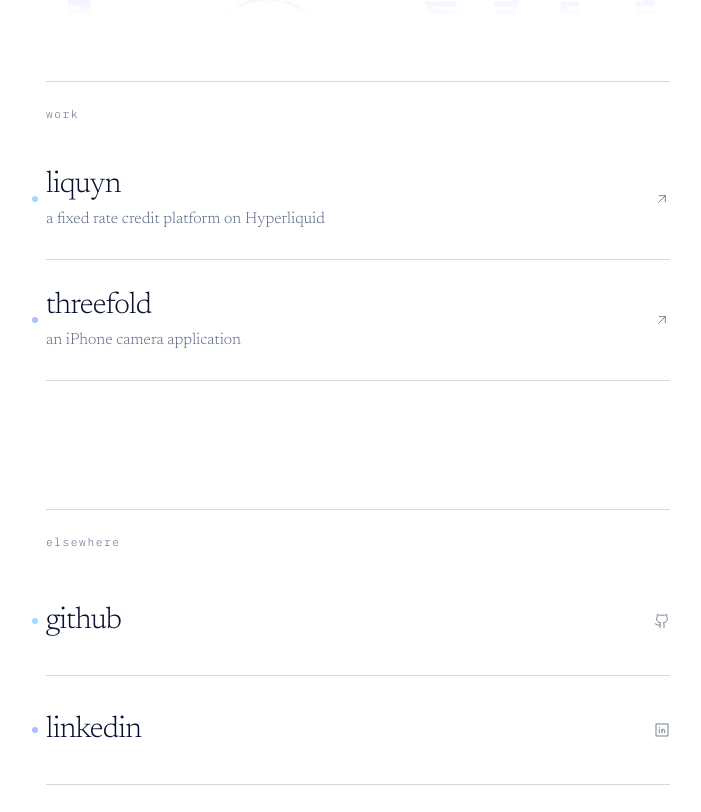
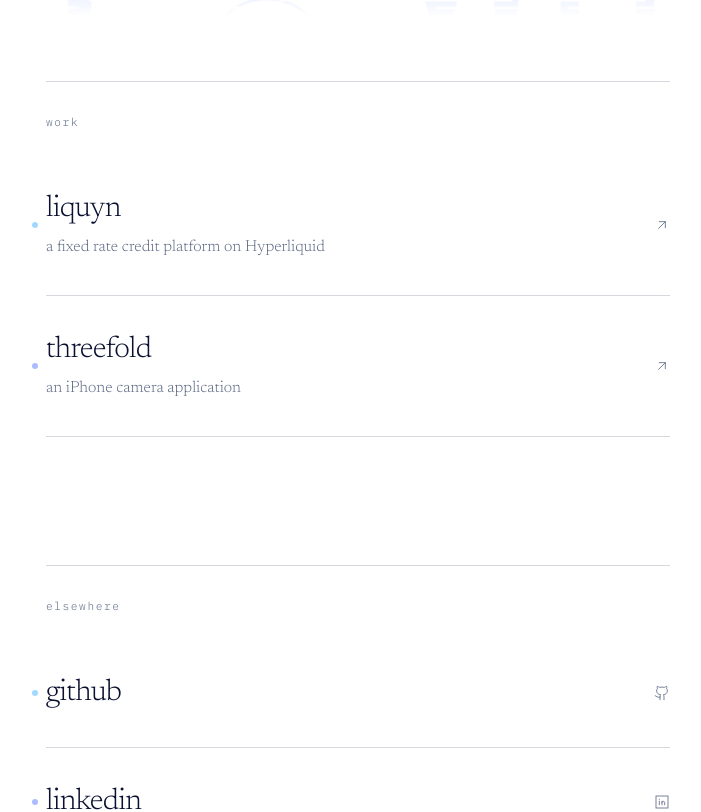
Before and after one commit to kylebolton/personal, a Next.js app: page / in a window 1280 px wide. Shown: the part 788-1600 px from the top of the page, without its empty margins (282-983 px from the left). Built offline with nearby package versions, Linux system fonts and the light colour scheme.

Commit message:
Loosen spacing across work and elsewhere sections
Co-Authored-By: Claude Sonnet 5.5 <noreply@anthropic.com>

```diff
--- a/src/app/page.tsx
+++ b/src/app/page.tsx
@@ -38,7 +38,7 @@ const links = [
   { label: "contact", href: "mailto:hello@kylebolton.me", icon: MailIcon, marker: "bg-sun" },
 ];
 
-const row = "group relative flex items-center gap-4 border-b hairline py-6 md:py-7";
+const row = "group relative flex items-center gap-4 border-b hairline py-8 md:py-9";
 const marker =
   "absolute -left-3.5 size-1.5 rounded-full opacity-40 transition-opacity duration-300 group-hover:opacity-100 group-active:opacity-100 group-focus-visible:opacity-100";
 const nudge =
@@ -86,7 +86,7 @@ export default function Home() {
 
         <section className="pb-24 md:pb-32">
           <Rule />
-          <p className="label mt-6 mb-4">work</p>
+          <p className="label mt-8 mb-6">work</p>
           <ul>
             {projects.map((p, i) => (
               <li key={p.name}>
@@ -97,7 +97,7 @@ export default function Home() {
                       <span className="block text-2xl font-light tracking-tight md:text-3xl">
                         {p.name}
                       </span>
-                      <span className="mt-1 block text-sm text-muted md:text-base">{p.text}</span>
+                      <span className="mt-2 block text-sm text-muted md:text-base">{p.text}</span>
                     </span>
                     <ArrowUpRight className="size-4 text-muted transition-colors group-hover:text-foreground group-active:text-foreground group-focus-visible:text-foreground" />
                   </Link>
@@ -109,12 +109,12 @@ export default function Home() {
 
         <section className="pb-24 md:pb-32">
           <Rule />
-          <p className="label mt-6 mb-4">elsewhere</p>
+          <p className="label mt-8 mb-6">elsewhere</p>
           <ul>
             {links.map((l, i) => (
               <li key={l.label}>
                 <Reveal delay={i * 0.06}>
-                  <Link href={l.href} className={`${row} !py-8 md:!py-9`}>
+                  <Link href={l.href} className={`${row}`}>
                     <span className={`${marker} ${l.marker}`} />
                     <span className={`flex-1 text-2xl font-light tracking-tight md:text-3xl ${nudge}`}>
                       {l.label}
```
